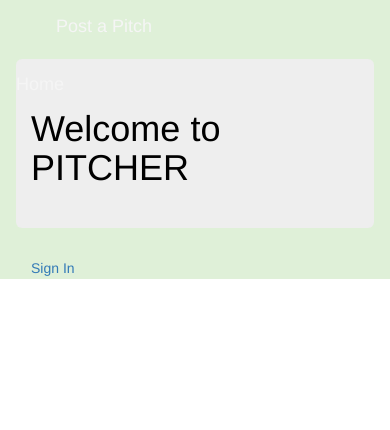
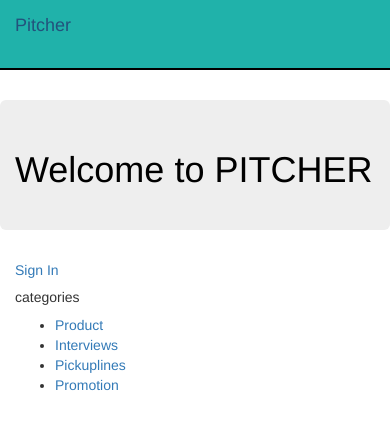
Before and after one commit to Mohamud-Dev/pitcher, a Flask app: page / in a window 390 px wide. Shown: the top 430 px of the page. Run offline with Flask 2, Linux system fonts and the light colour scheme; data that the repository does not hold is empty; parts of the project's set-up code (start-up, migrations or seed data) failed here and were passed over; some libraries are stand-ins or nearby versions.

Commit message:
change index page layout and add pitches to database

```diff
--- a/app/templates/base.html
+++ b/app/templates/base.html
@@ -5,4 +5,3 @@
 {% block navbar %}
 {% include 'navbar.html' %}
 {% endblock %}
-<h1>{{title}}</h1>
--- a/app/templates/index.html
+++ b/app/templates/index.html
@@ -1,4 +1,5 @@
 {% extends 'base.html'%}
+{% import 'macros.html' as macro %}
 
 {% block content %}
 
@@ -15,6 +16,48 @@
         {% endif %}
     </div>
 </div>
+
+<div class="row">
+    <div class="col-xs-3 col-sm-3 col-md-3 col-lg-3">
+        <h5>categories</h5>
+    <ul>
+    <li class="nav-item">
+      <a class="nav-link active" data-toggle="tab" href="#product">Product</a>
+    </li>
+
+    <li class="nav-item">
+      <a class="nav-link" data-toggle="tab" href="#interview">Interviews</a>
+    </li>
+
+    <li class="nav-item">
+      <a class="nav-link" data-toggle="tab" href="#pickupline">Pickuplines</a>
+    </li>
+
+    <li class="nav-item">
+      <a class="nav-link" data-toggle="tab" href="#promotion">Promotion</a>
+    </li>
+
+  </ul>
+    </div>
+    <div class="col-xs-7 col-sm-7 col-md-7 col-lg-7 tab-content">
+
+    <div id="product" class="container tab-pane active"><br>
+      {{ macro.display(productpitch) }}
+
+    </div>
+    <div id="interview" class="container tab-pane fade"><br>
+      {{ macro.display(interviewpitch) }}
+    </div>
+    <div id="pickupline" class="container tab-pane fade"><br>
+      {{ macro.display(pickuplines)}}
+    </div>
+    <div id="promotion" class="container tab-pane fade"><br>
+      {{ macro.display(promotionpitch) }}
+    </div>
+
+
+  </div>
+  </div>
 </div>
 
 {% endblock%}
--- a/app/templates/macros.html
+++ b/app/templates/macros.html
@@ -5,8 +5,8 @@
         <h5 class="card-header">{{category.category}}</h5>
 			<div class="card-body">
 			<blockquote class="blockquote mb-0">
-			    <p>{{category.description}}</p>
-			    <footer class="blockquote-footer"> {{category.author.username}}</footer>
+			    <p>{{category.pitch}}</p>
+
 			</blockquote>
 			<p>{{category.upvotes}}</span>  Upvotes</p>
 			<p>{{category.downvotes}}</span>  downvotes</p>
--- a/app/templates/navbar.html
+++ b/app/templates/navbar.html
@@ -1,22 +1,43 @@
-<div class="navbar navbar-dark bg-success" role="navigation">
-    <div class="container">
-        <div class="navbar-header">
-            <ul>
-            <a style="text-align: left; color: whitesmoke;" class="navbar-brand" href="/pitches/new/"> Post a Pitch </a>
-            </ul>
-        </div>
-        <div class="navbar-nav">
-            <a style="text-align: center; color: whitesmoke;" class="navbar-brand" href="/"> Home </a>
+<style>
+      .nav{
 
-        </div>
+        background-color: lightseagreen;
+        height: 70px;
+        margin-bottom: 30px;
+        border-bottom: black;
+        border-bottom-width: 2px;
+        border-bottom-style: solid;
+        position: sticky;
+        top: 0;
+        width: 100%;
+        z-index: 9999;}
+</style>
+<nav class="nav">
+    <a class="navbar-brand" href="/">Pitcher</a>
 
-        <div class="navbar-collapse collapse">
-        <ul class="nav navbar-nav navbar-right">
-          {% if current_user.is_authenticated %}
-          <li >{{current_user.username}}</li>
-          <li><a style="color:black;"  href="{{url_for('auth.logout')}}"><b>Sign out</b> </a></li>
-          {% else %}
-          <li><a style="color:black;" href="{{url_for('auth.login')}}"><b> Sign in</b></a></li>
-          {%endif%}
-        </ul>
-      </div>
+
+    <div class="collapse navbar-collapse" id="navbarSupportedContent">
+      <ul class="navbar-nav mr-auto">
+        <li class="nav-item active">
+          <a class="nav-link" href="/">Home <span class="sr-only">(current)</span></a>
+        </li>
+
+
+  <br>
+
+        {% if current_user.is_authenticated %}
+        <li class="nav-item">
+          <a class="nav-link" href="{{url_for('main.profile',uname=current_user.author)}}">Profile</a>
+        </li>
+        <li class="nav-item">
+          <a class="nav-link" href="{{url_for('auth.logout')}}">Sign out</a>
+        </li>
+        {% else %}
+        <li class="nav-item">
+          <a class="nav-link" href="{{url_for('auth.login')}}">Sign in</a>
+        </li>
+        {%endif%}
+
+      </ul>
+    </div>
+  </nav>
```
Also changed, not shown: app/templates/home.html (deleted, +0 -21 lines).
